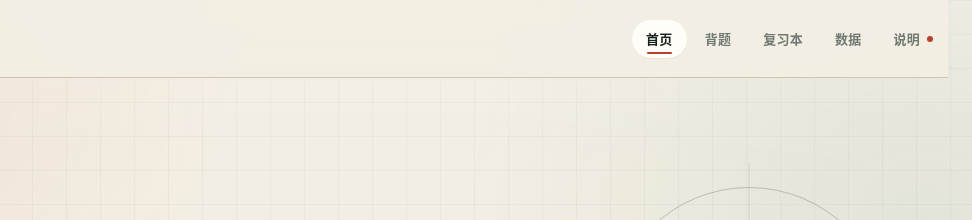
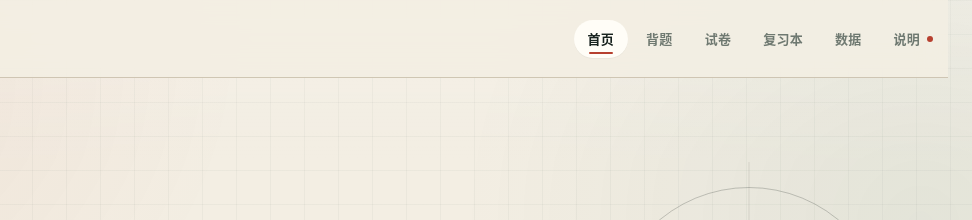
Before and after one commit to QiaaaaNIng/sensor-review-site, a plain HTML site: page index.html in a window 1280 px wide. Shown: the top 220 px of the page, 308-1280 px from the left. Drawn offline with Linux system fonts and the light colour scheme.

Commit message:
Add mock paper: index.html

```diff
--- a/index.html
+++ b/index.html
@@ -4,7 +4,7 @@
   <meta charset="utf-8">
   <meta name="viewport" content="width=device-width, initial-scale=1, viewport-fit=cover">
   <meta name="theme-color" content="#f3eee3">
-  <meta name="description" content="传感器与检测技术复习网站：单选、多选、简答、计算题，含老师范围、课后习题、背题模式、复习本与学习数据。">
+  <meta name="description" content="传感器与检测技术复习网站：单选、多选、简答、计算题，含100分模拟试卷、老师范围、课后习题、背题模式、复习本与学习数据。">
   <meta name="mobile-web-app-capable" content="yes">
   <meta name="apple-mobile-web-app-capable" content="yes">
   <meta name="apple-mobile-web-app-status-bar-style" content="default">
@@ -32,6 +32,7 @@
     <nav class="main-nav" aria-label="主导航">
       <button type="button" class="nav-link" data-nav="home">首页</button>
       <button type="button" class="nav-link" data-nav="cram">背题</button>
+      <button type="button" class="nav-link" data-nav="paper">试卷</button>
       <button type="button" class="nav-link" data-nav="wrong">
         复习本<span class="nav-badge" id="navWrongBadge" hidden>0</span>
       </button>
```
